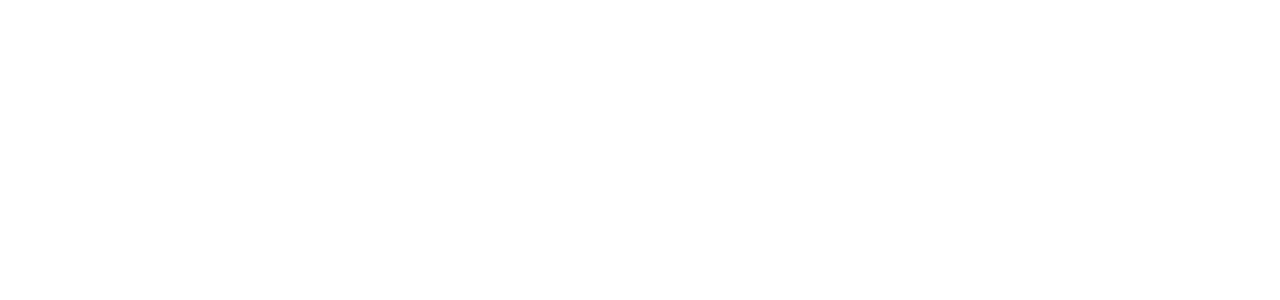
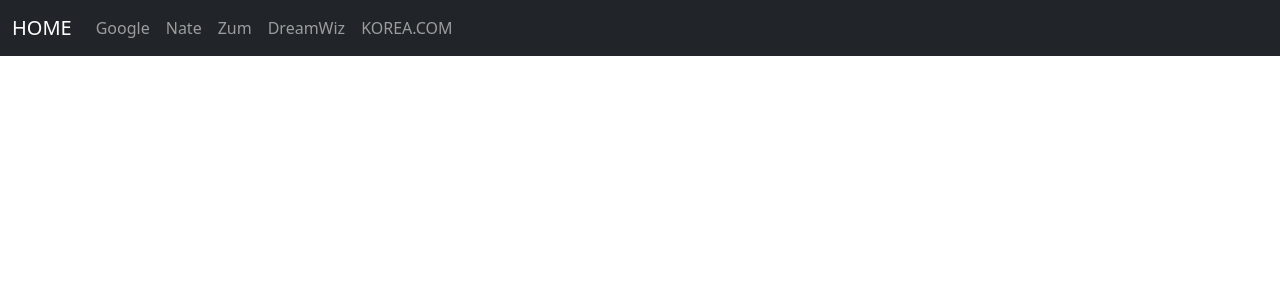
Before and after one commit to Hyeonjae-K/Keywords-service, a Flask app: page / in a window 1280 px wide. Before the commit the part shown is empty. Shown: the top 300 px of the page. Run offline with Flask 2, Linux system fonts and the light colour scheme.

Commit message:
네비게이션 바 구현

```diff
--- a/templates/index.html
+++ b/templates/index.html
@@ -1,10 +1,30 @@
 <!DOCTYPE html>
-<html lang="en">
+<html lang="ko">
 <head>
     <meta charset="UTF-8">
-    <title>Title</title>
+    <title>Hot Keywords</title>
+    <link href="https://cdn.jsdelivr.net/npm/bootstrap@5.0.0-beta2/dist/css/bootstrap.min.css" rel="stylesheet" integrity="sha384-BmbxuPwQa2lc/FVzBcNJ7UAyJxM6wuqIj61tLrc4wSX0szH/Ev+nYRRuWlolflfl" crossorigin="anonymous">
+    <link href="../static/css/style.css" rel="stylesheet">
 </head>
 <body>
+    <nav class="navbar navbar-expand-lg navbar-dark bg-dark">
+        <div class="container-fluid">
+          <a class="navbar-brand" href="#">HOME</a>
+          <button class="navbar-toggler" type="button" data-bs-toggle="collapse" data-bs-target="#navbarNavAltMarkup" aria-controls="navbarNavAltMarkup" aria-expanded="false" aria-label="Toggle navigation">
+            <span class="navbar-toggler-icon"></span>
+          </button>
+          <div class="collapse navbar-collapse" id="navbarNavAltMarkup">
+            <div class="navbar-nav">
+              <a class="nav-link" href="#">Google</a>
+              <a class="nav-link" href="#">Nate</a>
+              <a class="nav-link" href="#">Zum</a>
+              <a class="nav-link" href="#">DreamWiz</a>
+              <a class="nav-link" href="#">KOREA.COM</a>
+            </div>
+          </div>
+        </div>
+      </nav>
 
+      <script src="https://cdn.jsdelivr.net/npm/bootstrap@5.0.0-beta2/dist/js/bootstrap.bundle.min.js" integrity="sha384-b5kHyXgcpbZJO/tY9Ul7kGkf1S0CWuKcCD38l8YkeH8z8QjE0GmW1gYU5S9FOnJ0" crossorigin="anonymous"></script>
 </body>
 </html>
```
